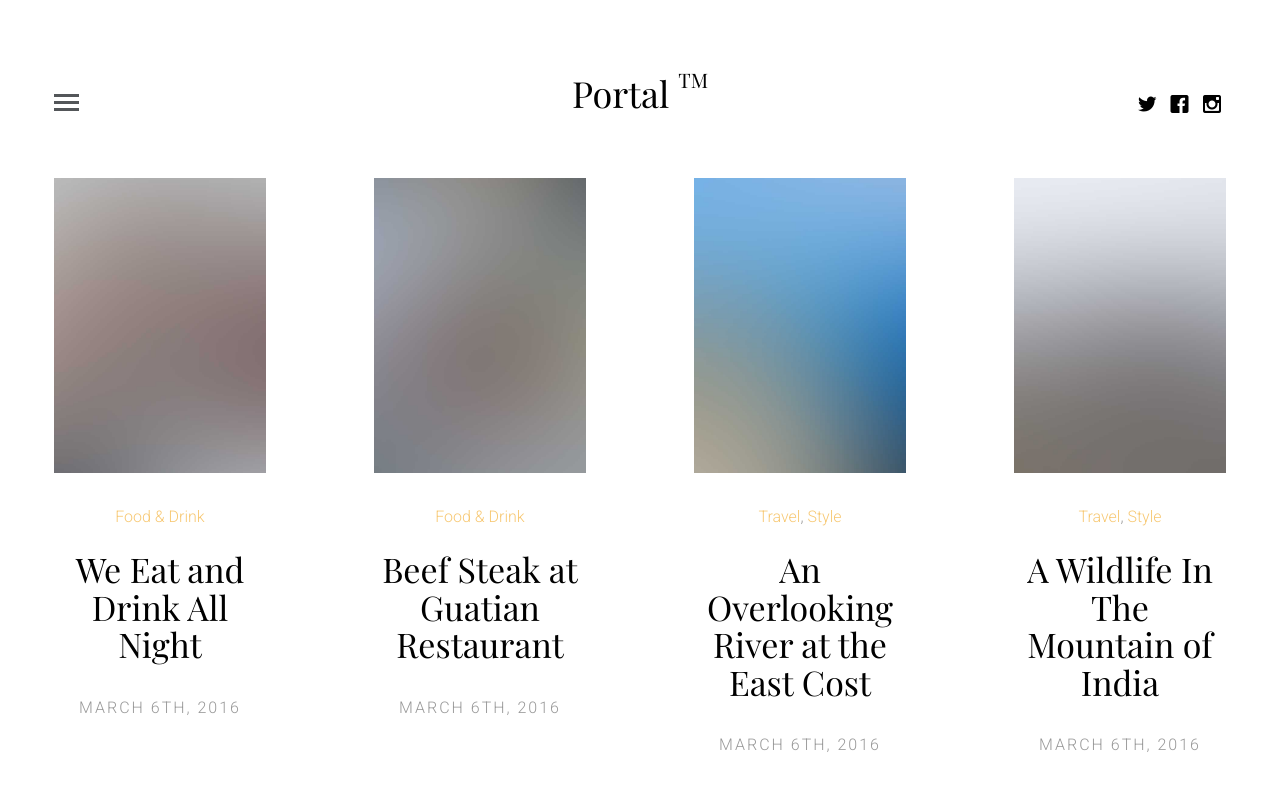
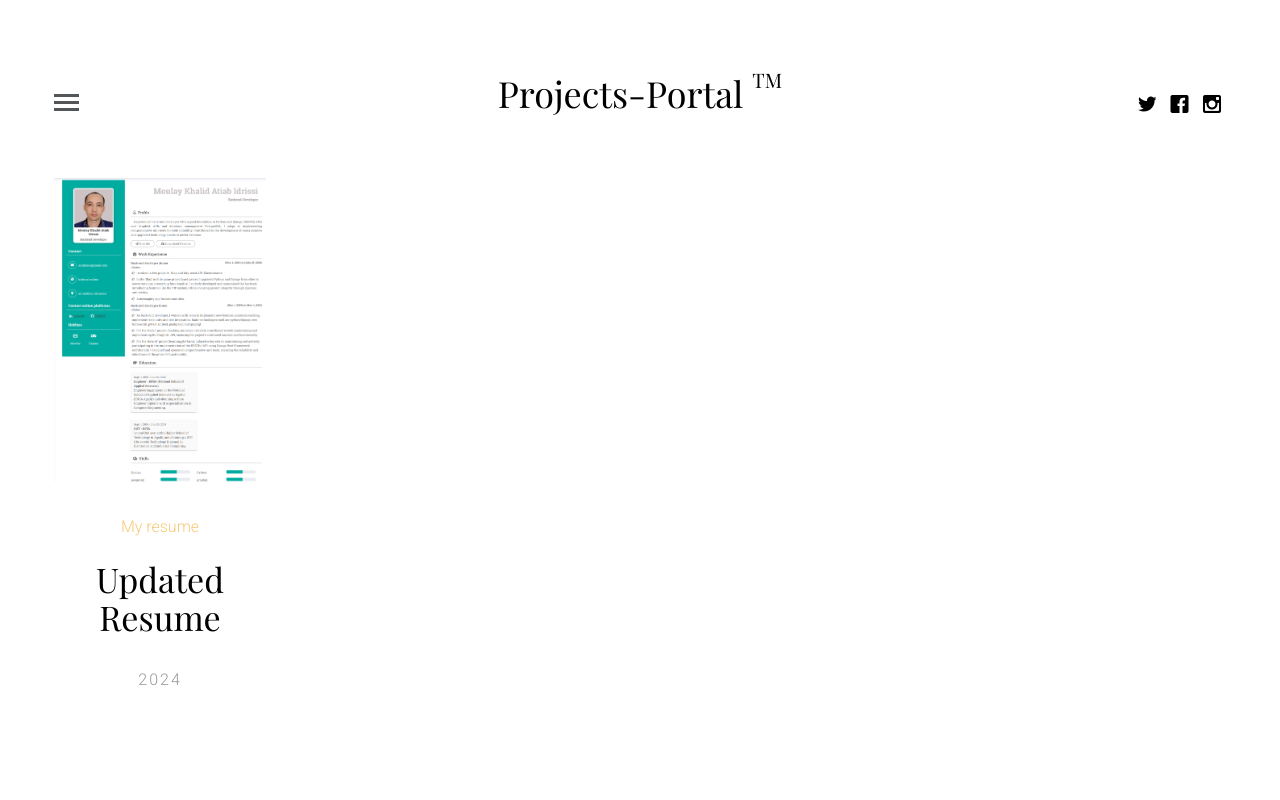
Before and after one commit to kidrissi/portal, a plain HTML site: page index.html in a window 1280 px wide. Shown: the top 800 px of the page. Drawn offline with nearby package versions, Linux system fonts and the light colour scheme; files whose address does not match are found by name; a web font is replaced by a local one.

Commit message:
update portal-add resume project

```diff
--- a/index.html
+++ b/index.html
@@ -65,11 +65,11 @@
 		<a href="#" class="fh5co-close-offcanvas js-fh5co-close-offcanvas"><span><i class="icon-cross3"></i> <span>Close</span></span></a>
 		<div class="fh5co-bio">
 			<figure>
-				<img src="images/person1.jpg" alt="Free HTML5 Bootstrap Template" class="img-responsive">
+				<img src="images/me.jpeg" alt="Free HTML5 Bootstrap Template" class="img-responsive">
 			</figure>
 			<h3 class="heading">About Me</h3>
-			<h2>Emily Tran Le</h2>
-			<p>Far far away, behind the word mountains, far from the countries Vokalia and Consonantia, there live the blind texts. </p>
+			<h2>Moulay Khalid Atiab Idrissi</h2>
+			<p>python django backend-developer </p>
 			<ul class="fh5co-social">
 				<li><a href="#"><i class="icon-twitter"></i></a></li>
 				<li><a href="#"><i class="icon-facebook"></i></a></li>
@@ -90,7 +90,7 @@
 					<li><a href="#"><i class="icon-instagram"></i></a></li>
 				</ul>
 				<div class="col-lg-12 col-md-12 text-center">
-					<h1 id="fh5co-logo"><a href="index.html">Portal <sup>TM</sup></a></h1>
+					<h1 id="fh5co-logo"><a href="index.html">Projects-Portal <sup>TM</sup></a></h1>
 				</div>
 
 			</div>
@@ -103,36 +103,11 @@
 		<div class="row fh5co-post-entry">
 			<article class="col-lg-3 col-md-3 col-sm-3 col-xs-6 col-xxs-12 animate-box">
 				<figure>
-					<a href="single.html"><img src="images/pic_1.jpg" alt="Image" class="img-responsive"></a>
+					<a href="https://kidrissi.online/resume"><img src="images/resume.png" alt="Image" class="img-responsive"></a>
 				</figure>
-				<span class="fh5co-meta"><a href="single.html">Food &amp; Drink</a></span>
-				<h2 class="fh5co-article-title"><a href="single.html">We Eat and Drink All Night</a></h2>
-				<span class="fh5co-meta fh5co-date">March 6th, 2016</span>
-			</article>
-			<article class="col-lg-3 col-md-3 col-sm-3 col-xs-6 col-xxs-12 animate-box">
-				<figure>
-					<a href="single.html"><img src="images/pic_2.jpg" alt="Image" class="img-responsive"></a>
-				</figure>
-				<span class="fh5co-meta"><a href="single.html">Food &amp; Drink</a></span>
-				<h2 class="fh5co-article-title"><a href="single.html">Beef Steak at Guatian Restaurant</a></h2>
-				<span class="fh5co-meta fh5co-date">March 6th, 2016</span>
-			</article>
-			<div class="clearfix visible-xs-block"></div>
-			<article class="col-lg-3 col-md-3 col-sm-3 col-xs-6 col-xxs-12 animate-box">
-				<figure>
-					<a href="single.html"><img src="images/pic_3.jpg" alt="Image" class="img-responsive"></a>
-				</figure>
-				<span class="fh5co-meta"><a href="single.html">Travel</a>, <a href="single.html">Style</a></span>
-				<h2 class="fh5co-article-title"><a href="single.html">An Overlooking River at the East Cost</a></h2>
-				<span class="fh5co-meta fh5co-date">March 6th, 2016</span>
-			</article>
-			<article class="col-lg-3 col-md-3 col-sm-3 col-xs-6 col-xxs-12 animate-box">
-				<figure>
-					<a href="single.html"><img src="images/pic_4.jpg" alt="Image" class="img-responsive"></a>
-				</figure>
-				<span class="fh5co-meta"><a href="single.html">Travel</a>, <a href="single.html">Style</a></span>
-				<h2 class="fh5co-article-title"><a href="single.html">A Wildlife In The Mountain of India</a></h2>
-				<span class="fh5co-meta fh5co-date">March 6th, 2016</span>
+				<span class="fh5co-meta"><a href="single.html">My resume</a></span>
+				<h2 class="fh5co-article-title"><a href="single.html">Updated Resume</a></h2>
+				<span class="fh5co-meta fh5co-date">2024</span>
 			</article>
 
 
```
Also changed, not shown: images/me.jpeg (added), images/resume.png (added).
